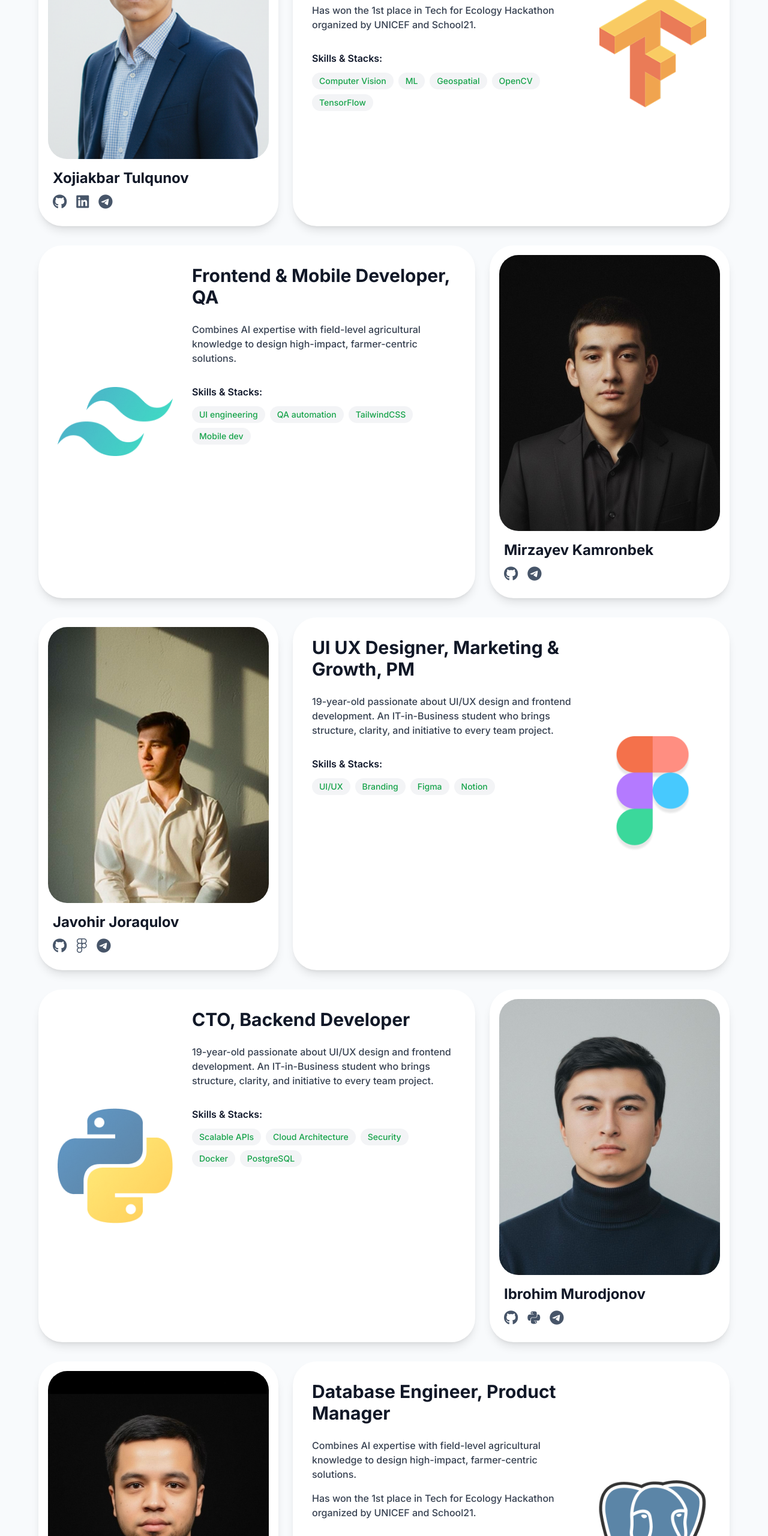
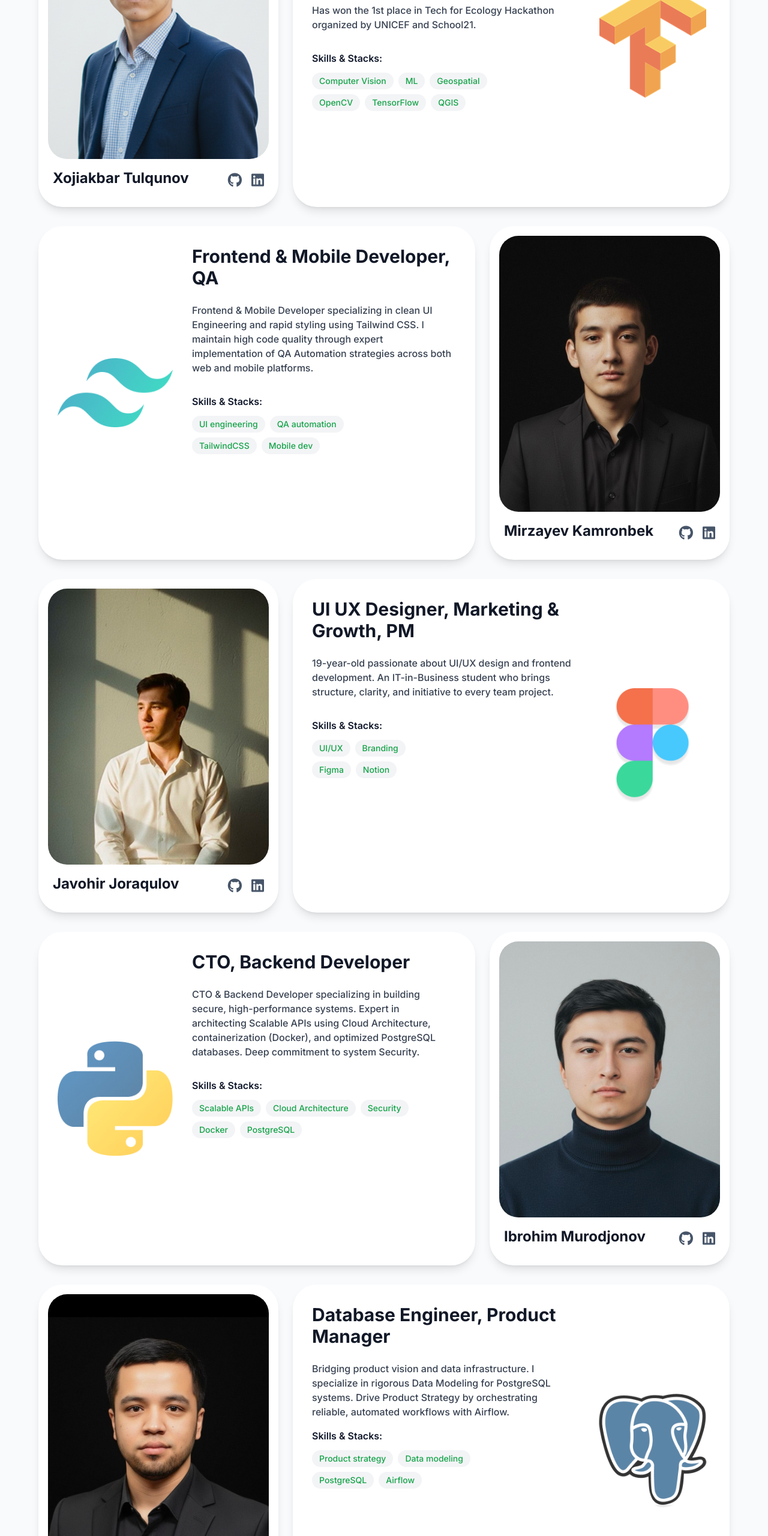
Before and after one commit to Khojee/unum_hackathon, a plain HTML site: page index.html in a window 1280 px wide. Shown: the part 8820-11380 px from the top of the page at 60% size. Drawn offline with nearby package versions, Linux system fonts and the light colour scheme.

Commit message:
Initial commit

```diff
--- a/index.html
+++ b/index.html
@@ -883,12 +883,12 @@
             <div class="aspect-[4/5] rounded-[2rem] overflow-hidden mb-4 bg-gray-100">
               <img src="images/xoji.png" alt="Xojiakbar Tulqunov" class="w-full h-full object-cover">
             </div>
-            <div class="px-2 pb-2">
+            <div class="flex items-center justify-between gap-3 px-2 pb-2">
               <h3 class="text-2xl font-bold text-gray-900 mb-2">Xojiakbar Tulqunov</h3>
               <div class="flex gap-4 text-2xl text-slate-600">
-                <a href="#" class="hover:text-black"><i class="fab fa-github"></i></a>
-                <a href="#" class="hover:text-[#0077B5]"><i class="fab fa-linkedin"></i></a>
-                <a href="#" class="hover:text-[#24A1DE]"><i class="fab fa-telegram"></i></a>
+                <a href="https://github.com/Khojee" class="hover:text-black"><i class="fab fa-github"></i></a>
+                <a href="https://www.linkedin.com/in/khojiakbartulkunov" class="hover:text-[#0077B5]"><i
+                    class="fab fa-linkedin"></i></a>
               </div>
             </div>
           </div>
@@ -906,13 +906,16 @@
                   by UNICEF and School21.</p>
 
                 <h5 class="font-semibold mb-3">Skills & Stacks:</h5>
-                <div class="flex flex-wrap gap-2">
+                <div class="flex flex-wrap gap-2 mb-2">
                   <span class="px-3 py-1 rounded-full bg-gray-100 text-green-600 text-sm font-medium">Computer
                     Vision</span>
                   <span class="px-3 py-1 rounded-full bg-gray-100 text-green-600 text-sm font-medium">ML</span>
                   <span class="px-3 py-1 rounded-full bg-gray-100 text-green-600 text-sm font-medium">Geospatial</span>
+                </div>
+                <div class="flex flex-wrap gap-2">
                   <span class="px-3 py-1 rounded-full bg-gray-100 text-green-600 text-sm font-medium">OpenCV</span>
                   <span class="px-3 py-1 rounded-full bg-gray-100 text-green-600 text-sm font-medium">TensorFlow</span>
+                  <span class="px-3 py-1 rounded-full bg-gray-100 text-green-600 text-sm font-medium">QGIS</span>
                 </div>
               </div>
               <div class="flex items-center justify-center">
@@ -928,11 +931,12 @@
             <div class="aspect-[4/5] rounded-[2rem] overflow-hidden mb-4 bg-gray-100">
               <img src="images/kamron.JPG" alt="Mirzayev Kamronbek" class="w-full h-full object-cover">
             </div>
-            <div class="px-2 pb-2">
+            <div class="flex items-center justify-between gap-3 px-2 pb-2">
               <h3 class="text-2xl font-bold text-gray-900 mb-2">Mirzayev Kamronbek</h3>
               <div class="flex gap-4 text-2xl text-slate-600">
-                <a href="#" class="hover:text-black"><i class="fab fa-github"></i></a>
-                <a href="#" class="hover:text-[#24A1DE]"><i class="fab fa-telegram"></i></a>
+                <a href="https://github.com/Khojee" class="hover:text-black"><i class="fab fa-github"></i></a>
+                <a href="https://www.linkedin.com/in/khojiakbartulkunov" class="hover:text-[#0077B5]"><i
+                    class="fab fa-linkedin"></i></a>
               </div>
             </div>
           </div>
@@ -941,16 +945,18 @@
             <div class="flex flex-col lg:flex-row-reverse gap-8 h-full relative z-10">
               <div class="flex-1">
                 <h4 class="text-2xl sm:text-3xl font-bold text-gray-900 mb-6">Frontend & Mobile Developer, QA</h4>
-                <p class="text-gray-700 font-medium mb-8">Combines AI expertise with field-level agricultural
-                  knowledge
-                  to design high-impact, farmer-centric solutions.</p>
+                <p class="text-gray-700 font-medium mb-8">Frontend & Mobile Developer specializing in clean UI
+                  Engineering and rapid styling using Tailwind CSS. I maintain high code quality through expert
+                  implementation of QA Automation strategies across both web and mobile platforms.</p>
 
                 <h5 class="font-semibold mb-3">Skills & Stacks:</h5>
-                <div class="flex flex-wrap gap-2">
+                <div class="flex flex-wrap gap-2 mb-2">
                   <span class="px-3 py-1 rounded-full bg-gray-100 text-green-600 text-sm font-medium">UI
                     engineering</span>
                   <span class="px-3 py-1 rounded-full bg-gray-100 text-green-600 text-sm font-medium">QA
                     automation</span>
+                </div>
+                <div class="flex flex-wrap gap-2">
                   <span class="px-3 py-1 rounded-full bg-gray-100 text-green-600 text-sm font-medium">TailwindCSS</span>
                   <span class="px-3 py-1 rounded-full bg-gray-100 text-green-600 text-sm font-medium">Mobile
                     dev</span>
@@ -969,12 +975,12 @@
             <div class="aspect-[4/5] rounded-[2rem] overflow-hidden mb-4 bg-gray-100">
               <img src="images/javo.png" alt="Javohir Joraqulov" class="w-full h-full object-cover">
             </div>
-            <div class="px-2 pb-2">
+            <div class="flex items-center justify-between gap-3 px-2 pb-2">
               <h3 class="text-2xl font-bold text-gray-900 mb-2">Javohir Joraqulov</h3>
               <div class="flex gap-4 text-2xl text-slate-600">
-                <a href="#" class="hover:text-black"><i class="fab fa-github"></i></a>
-                <a href="#" class="hover:text-[#0077B5]"><i class="fab fa-figma"></i></a>
-                <a href="#" class="hover:text-[#24A1DE]"><i class="fab fa-telegram"></i></a>
+                <a href="https://github.com/Khojee" class="hover:text-black"><i class="fab fa-github"></i></a>
+                <a href="https://www.linkedin.com/in/khojiakbartulkunov" class="hover:text-[#0077B5]"><i
+                    class="fab fa-linkedin"></i></a>
               </div>
             </div>
           </div>
@@ -989,9 +995,11 @@
                   project.</p>
 
                 <h5 class="font-semibold mb-3">Skills & Stacks:</h5>
-                <div class="flex flex-wrap gap-2">
+                <div class="flex flex-wrap gap-2 mb-2">
                   <span class="px-3 py-1 rounded-full bg-gray-100 text-green-600 text-sm font-medium">UI/UX</span>
                   <span class="px-3 py-1 rounded-full bg-gray-100 text-green-600 text-sm font-medium">Branding</span>
+                </div>
+                <div class="flex flex-wrap gap-2">
                   <span class="px-3 py-1 rounded-full bg-gray-100 text-green-600 text-sm font-medium">Figma</span>
                   <span class="px-3 py-1 rounded-full bg-gray-100 text-green-600 text-sm font-medium">Notion</span>
                 </div>
@@ -1009,12 +1017,12 @@
             <div class="aspect-[4/5] rounded-[2rem] overflow-hidden mb-4 bg-gray-100">
               <img src="images/ibrohim.JPG" alt="Ibrohim Murodjonov" class="w-full h-full object-cover">
             </div>
-            <div class="px-2 pb-2">
+            <div class="flex items-center justify-between gap-3 px-2 pb-2">
               <h3 class="text-2xl font-bold text-gray-900 mb-2">Ibrohim Murodjonov</h3>
               <div class="flex gap-4 text-2xl text-slate-600">
-                <a href="#" class="hover:text-black"><i class="fab fa-github"></i></a>
-                <a href="#" class="hover:text-[#0077B5]"><i class="fab fa-python"></i></a>
-                <a href="#" class="hover:text-[#24A1DE]"><i class="fab fa-telegram"></i></a>
+                <a href="https://github.com/Khojee" class="hover:text-black"><i class="fab fa-github"></i></a>
+                <a href="https://www.linkedin.com/in/khojiakbartulkunov" class="hover:text-[#0077B5]"><i
+                    class="fab fa-linkedin"></i></a>
               </div>
             </div>
           </div>
@@ -1023,17 +1031,20 @@
             <div class="flex flex-col lg:flex-row-reverse gap-8 h-full relative z-10">
               <div class="flex-1">
                 <h4 class="text-2xl sm:text-3xl font-bold text-gray-900 mb-6">CTO, Backend Developer</h4>
-                <p class="text-gray-700 font-medium mb-8">19-year-old passionate about UI/UX design and frontend
-                  development. An IT-in-Business student who brings structure, clarity, and initiative to every team
-                  project.</p>
+                <p class="text-gray-700 font-medium mb-8">CTO & Backend Developer specializing in building secure,
+                  high-performance systems. Expert in architecting Scalable APIs using Cloud Architecture,
+                  containerization
+                  (Docker), and optimized PostgreSQL databases. Deep commitment to system Security.</p>
 
                 <h5 class="font-semibold mb-3">Skills & Stacks:</h5>
-                <div class="flex flex-wrap gap-2">
+                <div class="flex flex-wrap gap-2 mb-2">
                   <span class="px-3 py-1 rounded-full bg-gray-100 text-green-600 text-sm font-medium">Scalable
                     APIs</span>
                   <span class="px-3 py-1 rounded-full bg-gray-100 text-green-600 text-sm font-medium">Cloud
                     Architecture</span>
                   <span class="px-3 py-1 rounded-full bg-gray-100 text-green-600 text-sm font-medium">Security</span>
+                </div>
+                <div class="flex flex-wrap gap-2">
                   <span class="px-3 py-1 rounded-full bg-gray-100 text-green-600 text-sm font-medium">Docker</span>
                   <span class="px-3 py-1 rounded-full bg-gray-100 text-green-600 text-sm font-medium">PostgreSQL</span>
                 </div>
@@ -1051,12 +1062,13 @@
             <div class="aspect-[4/5] rounded-[2rem] overflow-hidden mb-4 bg-gray-100">
               <img src="images/anvar.JPG" alt="Anvar Zubaydullayev" class="w-full h-full object-cover">
             </div>
-            <div class="px-2 pb-2">
+            <div class="flex items-center justify-between gap-3 px-2 pb-2">
               <h3 class="text-2xl font-bold text-gray-900 mb-2">Anvar Zubaydullayev</h3>
               <div class="flex gap-4 text-2xl text-slate-600">
-                <a href="#" class="hover:text-black"><i class="fab fa-github"></i></a>
-                <a href="#" class="hover:text-[#0077B5]"><i class="fab fa-linkedin"></i></a>
-                <a href="#" class="hover:text-[#24A1DE]"><i class="fab fa-telegram"></i></a>
+                <a href="https://github.com/anvar-zubaydullayev" class="hover:text-black"><i
+                    class="fab fa-github"></i></a>
+                <a href="https://www.linkedin.com/in/anvar-zubaydullayev-77338323a/" class="hover:text-[#0077B5]"><i
+                    class="fab fa-linkedin"></i></a>
               </div>
             </div>
           </div>
@@ -1065,19 +1077,18 @@
             <div class="flex flex-col lg:flex-row gap-8 h-full relative z-10">
               <div class="flex-1">
                 <h4 class="text-2xl sm:text-3xl font-bold text-gray-900 mb-6">Database Engineer, Product Manager</h4>
-                <p class="text-gray-700 font-medium mb-4">Combines AI expertise with field-level agricultural
-                  knowledge
-                  to design high-impact, farmer-centric solutions.</p>
-                <p class="text-gray-700 font-medium mb-8">Has won the 1st place in Tech for Ecology Hackathon
-                  organized
-                  by UNICEF and School21.</p>
+                <p class="text-gray-700 font-medium mb-4">Bridging product vision and data infrastructure. I specialize
+                  in rigorous Data Modeling for PostgreSQL systems. Drive Product Strategy by orchestrating reliable,
+                  automated workflows with Airflow.</p>
 
                 <h5 class="font-semibold mb-3">Skills & Stacks:</h5>
-                <div class="flex flex-wrap gap-2">
+                <div class="flex flex-wrap gap-2 mb-2">
                   <span class="px-3 py-1 rounded-full bg-gray-100 text-green-600 text-sm font-medium">Product
                     strategy</span>
                   <span class="px-3 py-1 rounded-full bg-gray-100 text-green-600 text-sm font-medium">Data
                     modeling</span>
+                </div>
+                <div class="flex flex-wrap gap-2">
                   <span class="px-3 py-1 rounded-full bg-gray-100 text-green-600 text-sm font-medium">PostgreSQL</span>
                   <span class="px-3 py-1 rounded-full bg-gray-100 text-green-600 text-sm font-medium">Airflow</span>
                 </div>
```
